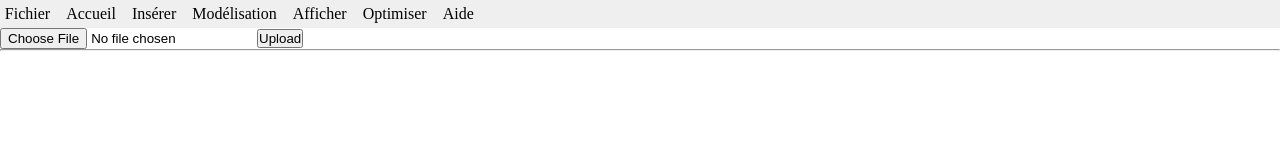
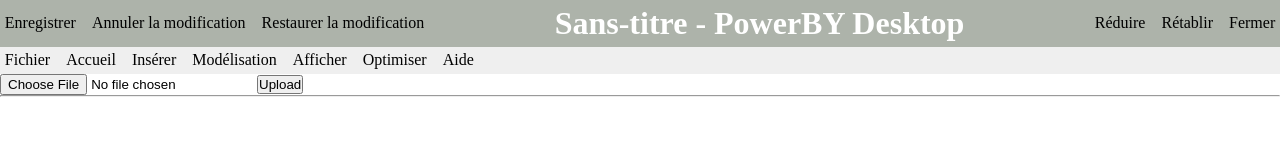
Before and after one commit to Seefall-51/PowerBY, a plain HTML site: page pages/index.html in a window 1280 px wide. Drawn offline with Linux system fonts and the light colour scheme.

Commit message:
html modif

```diff
--- a/pages/index.html
+++ b/pages/index.html
@@ -8,6 +8,33 @@
 	<title>PowerBY</title>
 </head>
 <body>
+	<header>
+    <div class="header">
+      <ul>
+        <li>
+          <p><a href="#" class="save">Enregistrer</a></p>
+        </li>
+        <li>
+          <p><a href="#" class="resources">Annuler la modification</a></p>
+        </li>
+        <li>
+          <p><a href="#" class="meet">Restaurer la modification</a></p>
+        </li>
+      </ul>
+      <h1>Sans-titre - PowerBY Desktop</h1>
+      <ul>
+        <li>
+          <p><a href="#" class="reduce">Réduire</a></p>
+        </li>
+        <li>
+          <p><a href="#" class="restore">Rétablir</a></p>
+        </li>
+        <li>
+          <p><a href="#" class="close">Fermer</a></p>
+        </li>
+      </ul>
+    </div>
+  </header>
 	<main>
     <nav>
       <ul>
```
